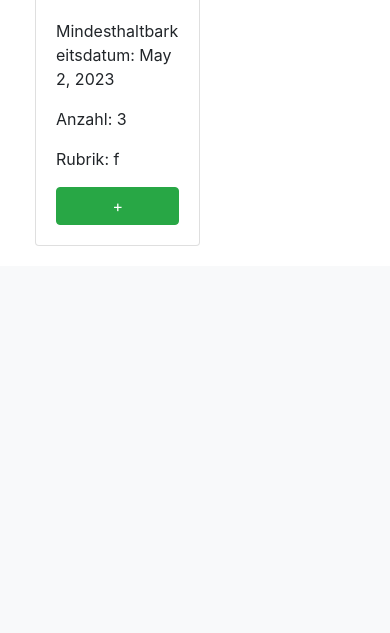
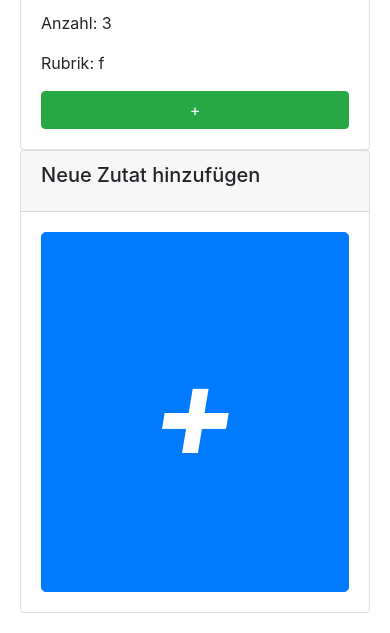
Before and after one commit to NikolasHo/KURS, a Django app: page /ingredients/ in a window 390 px wide. Shown: the part 1324-1957 px from the top of the page. Before the commit the page ends 1570 px from the top, so only its background shows below. Run offline with Django 4.2, Linux system fonts and the light colour scheme; data comes from the database, SQL or seed files in the repository; some libraries are stand-ins or nearby versions.

Commit message:
Add new ingredients now with a new button as card

```diff
--- a/web/page/templates/pages/ingredients_list.html
+++ b/web/page/templates/pages/ingredients_list.html
@@ -2,8 +2,6 @@
 {% extends 'base.html' %}
 
 {% block content %}
-
-
 <style>
     .card-img-top {
         height: 400px; /* Gib hier die gewünschte Höhe für die Bilder an */
@@ -25,10 +23,18 @@
         }
     }
 
+	 .add-button {
+        height: 400px;
+    }
+
+     .add-button i {
+        font-size: 8rem;
+        font-weight: bold;
+    }
 </style>
 
 <h1 class="d-inline-block">Zutatenliste</h1>
-<a href="add/" class="btn btn-primary float-right">Zutat hinzufügen</a>
+
 
 <div class="row">
     {% for ingredient in ingredients %}
@@ -51,6 +57,19 @@
             </div>
         </div>
     {% endfor %}
+
+    <div class="col-md-4">
+        <div class="card">
+			<div class="card-header">
+                <h5 class="card-title">Neue Zutat hinzufügen</h5>
+            </div>
+           <div class="card-body d-flex flex-column justify-content-center align-items-center" style="height: 400px;">
+            <button class="btn btn-primary btn-lg add-button" style="width: 100%;" onclick="navigateToAddPage()">
+                <i class="fas fa-plus">+</i>
+            </button>
+        </div>
+        </div>
+    </div>
 </div>
 
 
@@ -79,8 +98,6 @@
 
                 var card = document.getElementById('card-' + ingredientId);
                 card.parentNode.removeChild(card);
-
-
             }
 
             // Sende AJAX-Anfrage an den Server, um die Anzahl zu aktualisieren
@@ -147,5 +164,10 @@
         }
         return cookieValue;
     }
+
+	 function navigateToAddPage() {
+        window.location.href = 'add/';
+    }
 </script>
+
 {% endblock %}
```
